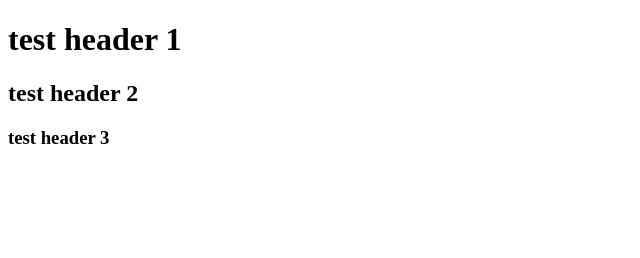
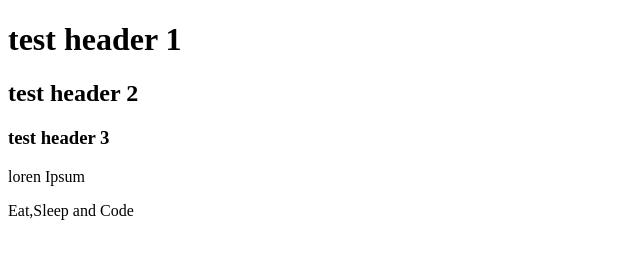
Before and after one commit to MHmsn/my-2-repo, a plain HTML site: page index.html in a window 1280 px wide. Shown: the whole page, without its empty margins (0-640 px from the left). Drawn offline with Linux system fonts and the light colour scheme.

Commit message:
styles added

```diff
--- a/index.html
+++ b/index.html
@@ -5,10 +5,13 @@
     <meta http-equiv="X-UA-Compatible" content="IE=edge">
     <meta name="viewport" content="width=device-width, initial-scale=1.0">
     <title>my 2nd repo</title>
+    <link rel="stylesheet" href="style.css">
 </head>
 <body>
     <h1>test header 1</h1>
     <h2>test header 2</h2>
     <h3>test header 3</h3>
+    <p>loren Ipsum</p>
+    <p>Eat,Sleep and Code</p>
 </body>
 </html>
```
Also changed, not shown: style.css (added).
